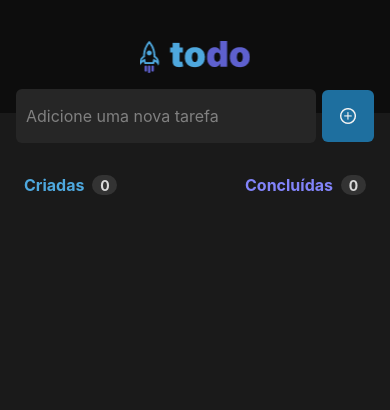
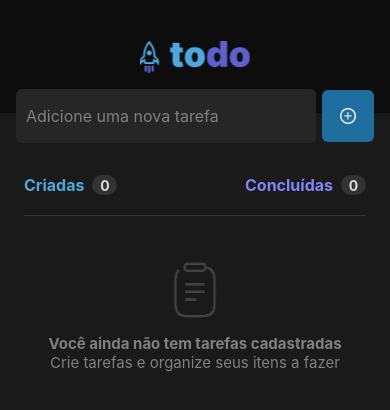
Before and after one commit to henriquepablo/to-do-list-rocketseat, a React Native app: screen / in a window 390 px wide. Shown: the top 410 px of the page. Built offline with nearby package versions, Linux system fonts and the light colour scheme.

Commit message:
feat: create component listEmpty

```diff
--- /dev/null
+++ b/src/components/listEmpty/index.tsx
@@ -0,0 +1,19 @@
+import { Container, Image, Message, SubMessage } from "./styles";
+
+function ListEmpty() {
+    return(
+        <Container>
+
+            <Image source={require('../../assets/imgs/Clipboard.png')}/>
+
+            <Message>
+                Você ainda não tem tarefas cadastradas
+            </Message>
+            <SubMessage>
+                Crie tarefas e organize seus itens a fazer
+            </SubMessage>
+        </Container>
+    )
+}
+
+export default ListEmpty;
--- /dev/null
+++ b/src/components/listEmpty/styles.ts
@@ -0,0 +1,32 @@
+import styled from "styled-components/native";
+import { theme } from "../../styles";
+
+export const Container = styled.View`
+    justify-content: center;
+    align-items: center;
+    margin-top: 20px;
+    border-top-width: 1px;
+    border-top-color: #333333;
+    margin-left: 24px;
+    margin-right: 24px;
+`;
+
+export const Image = styled.Image`
+    width: 56px;
+    height: 56px;
+    margin-bottom: 16px;
+    margin-top: 46px;
+`;
+
+export const Message = styled.Text`
+    color: ${ theme.colors.gray_300 };
+    font-size: 15px;
+    text-align: center;
+    font-weight: 700;
+`;
+
+export const SubMessage = styled.Text`
+    color: ${ theme.colors.gray_300 };
+    font-size: 15px;
+    text-align: center;
+`;
--- a/src/screens/home/index.tsx
+++ b/src/screens/home/index.tsx
@@ -1,10 +1,11 @@
-import { View } from "react-native";
+import { FlatList, View } from "react-native";
 import { theme } from "../../styles";
 import Header from "../../components/header";
 import { Container, ContainerQuantity, ContainerText, HorizontalInput, HorizontalQuantity, TextCreated, TextFinished, TextQuantity } from "./style";
 import Input from "../../components/input";
 import Button from "../../components/button";
 import { useState } from "react";
+import ListEmpty from "../../components/listEmpty";
 
 
 function Home() {
@@ -43,6 +44,13 @@ function Home() {
                         </ContainerQuantity>
                 </ContainerText>
             </HorizontalQuantity>
+
+            <FlatList
+                data={[]}
+                keyExtractor={(item, index) => index.toString()}
+                renderItem={() => null}
+                ListEmptyComponent={ <ListEmpty /> }
+            />
         </Container>
     )
 }
```
